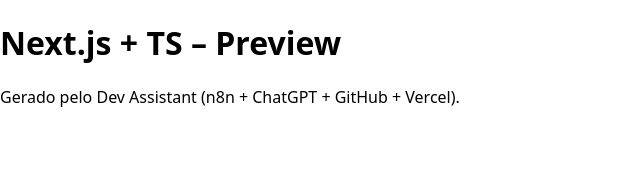
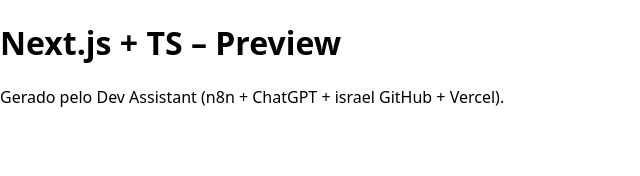
Before and after one commit to Israel-1010/cyberservice-next-template, a Next.js app: page / in a window 1280 px wide. Shown: the top 176 px of the page, without its empty margins (0-640 px from the left). Built offline with nearby package versions, Linux system fonts and the light colour scheme.

Commit message:
Update page.tsx

```diff
--- a/app/page.tsx
+++ b/app/page.tsx
@@ -2,7 +2,7 @@
   return (
     <main>
       <h1>Next.js + TS – Preview</h1>
-      <p>Gerado pelo Dev Assistant (n8n + ChatGPT + GitHub + Vercel).</p>
+      <p>Gerado pelo Dev Assistant (n8n + ChatGPT + israel GitHub + Vercel).</p>
     </main>
   );
 }
```
